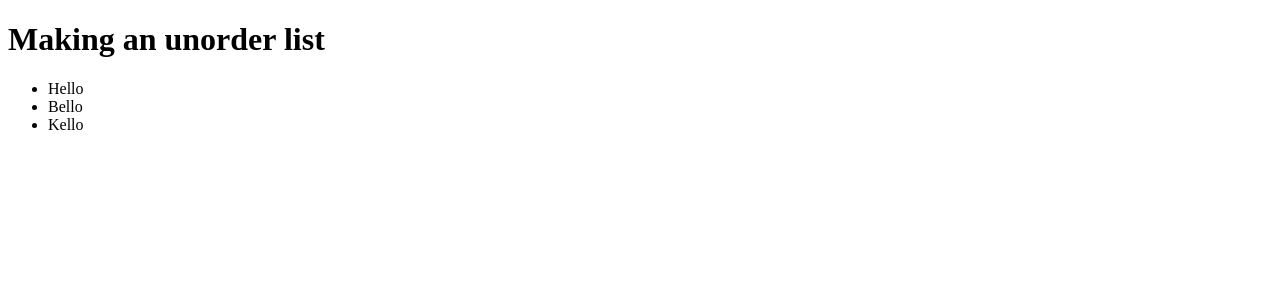
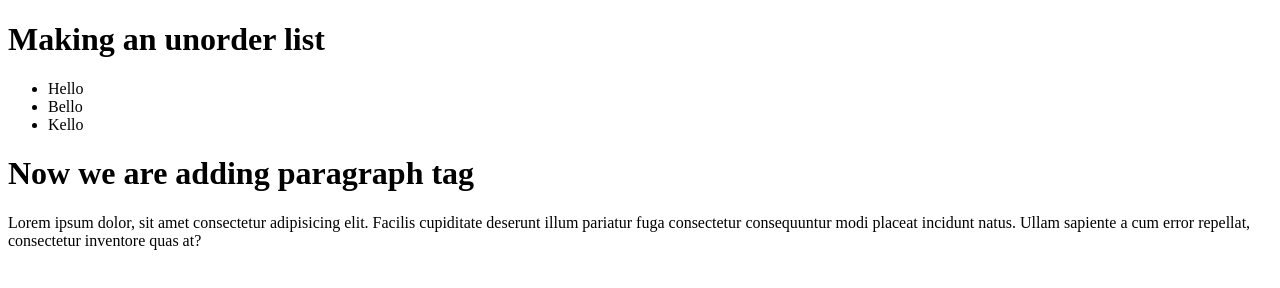
Before and after one commit to m-s-ahmed/my-fourth-repo, a plain HTML site: page index.html in a window 1280 px wide. Drawn offline with Linux system fonts and the light colour scheme.

Commit message:
added paragraph tag

```diff
--- a/index.html
+++ b/index.html
@@ -13,5 +13,7 @@
         <li>Bello</li>
         <li>Kello</li>
     </ul>
+    <h1>Now we are adding paragraph tag</h1>
+    <p>Lorem ipsum dolor, sit amet consectetur adipisicing elit. Facilis cupiditate deserunt illum pariatur fuga consectetur consequuntur modi placeat incidunt natus. Ullam sapiente a cum error repellat, consectetur inventore quas at?</p>
 </body>
 </html>
```
